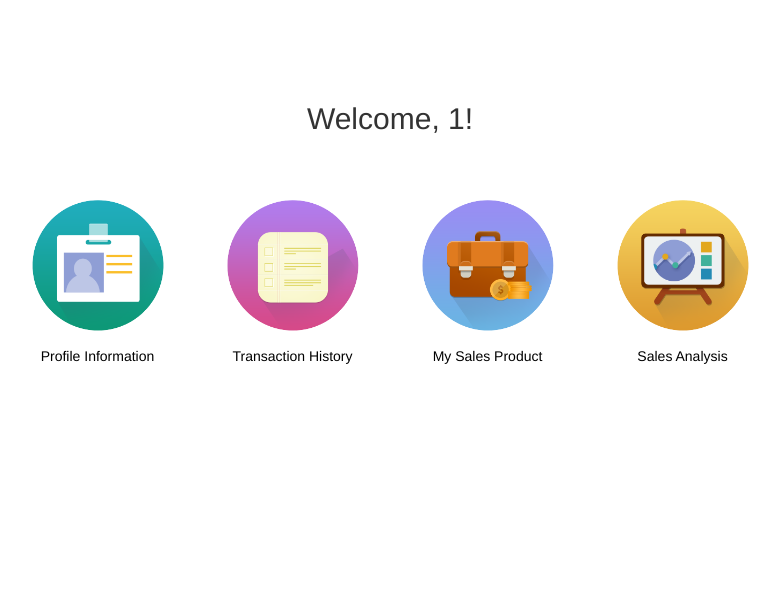
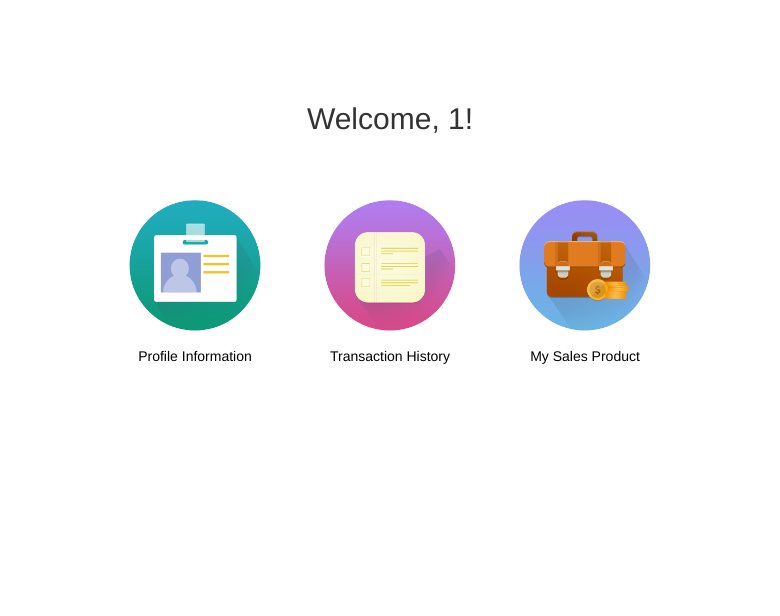
Before and after one commit to mervynjong96/dealloCraftHouse, a PHP site: page /profile.php in a window 1280 px wide. Shown: the part 143-759 px from the top of the page, without its empty margins (250-1030 px from the left). Run offline with PHP 8.4, Linux system fonts and the light colour scheme; the visitor is signed in with stand-in values (Sample User, id 1); data that the repository does not hold is empty.

Commit message:
update profile page

```diff
--- a/profile.php
+++ b/profile.php
@@ -28,7 +28,7 @@
                         <div class="col-lg-12 col-md-12 col-sm-12 col-xs-12">
                             <h2>Welcome, <?php echo $_SESSION["login_user"]; ?>!</h2>
                         </div>
-                        <div class="col-lg-2 col-md-2 col-sm-2 col-xs-2">
+                        <div class="col-lg-3 col-md-3 col-sm-3 col-xs-3">
                         </div>
                         <div class="col-lg-2 col-md-2 col-sm-2 col-xs-2">
                             <a href="profile_edit.php">
@@ -48,13 +48,13 @@
                                 <p>My Sales Product</p>
                             </a>
                         </div>
-                        <div class="col-lg-2 col-md-2 col-sm-2 col-xs-2">
+                       <!-- <div class="col-lg-2 col-md-2 col-sm-2 col-xs-2">
                             <a href="#">
                                 <img src="./assets/images/analysis.png" alt="" />
                                 <p>Sales Analysis</p>
                             </a>
-                        </div>
-                        <div class="col-lg-2 col-md-2 col-sm-2 col-xs-2">
+                        </div> -->
+                        <div class="col-lg-3 col-md-3 col-sm-3 col-xs-3">
                         </div>
                     </div>
                 </div>
```
